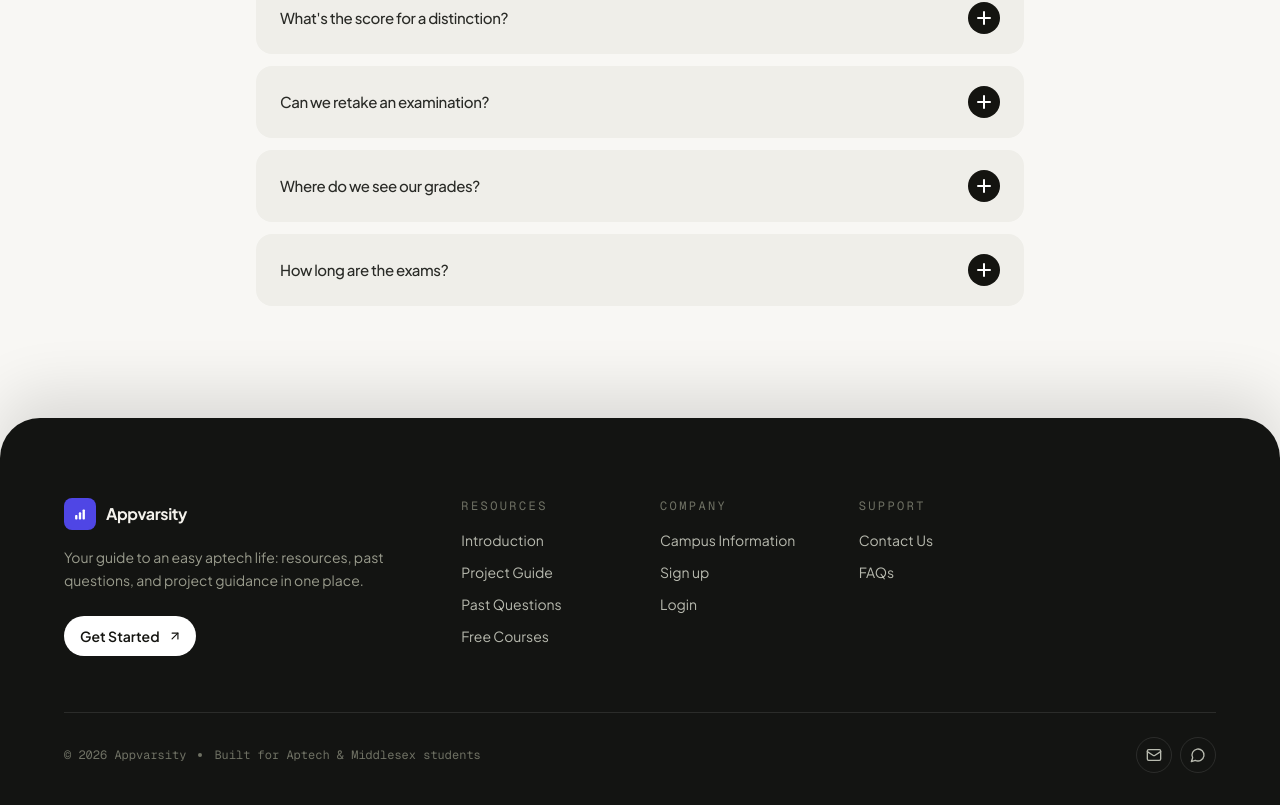
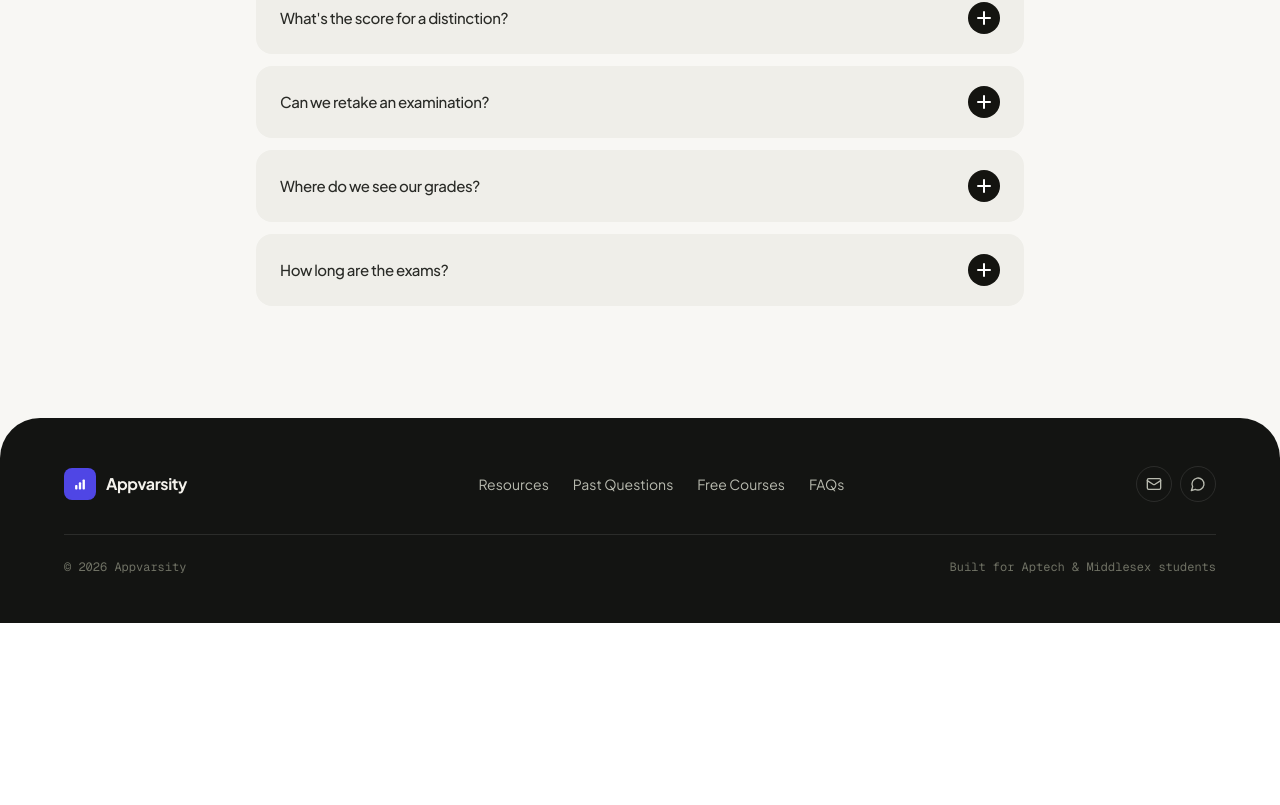
Before and after one commit to somkenemuscle/AppVarsity, a Next.js app: page / in a window 1280 px wide. Shown: the part 3256-4061 px from the top of the page. After the commit the page ends 3879 px from the top, so only its background shows below. Built offline with nearby package versions, Linux system fonts and the light colour scheme; no server answers.

Commit message:
Simplify footer to single-row layout

```diff
--- a/components/shared/Footer.tsx
+++ b/components/shared/Footer.tsx
@@ -1,32 +1,12 @@
 import Link from "next/link"
-import { Mail, MessageCircle, ArrowUpRight } from "lucide-react"
+import { Mail, MessageCircle } from "lucide-react"
 import BrandMark from "./BrandMark"
 
-const footerColumns = [
-    {
-        title: "Resources",
-        links: [
-            { href: "/resources/introduction", label: "Introduction" },
-            { href: "/resources/projectguide/overview", label: "Project Guide" },
+const links = [
+    { href: "/resources/introduction", label: "Resources" },
     { href: "/resources/examination/pastquestions", label: "Past Questions" },
     { href: "/resources/programmingcourses/courses", label: "Free Courses" },
-        ],
-    },
-    {
-        title: "Company",
-        links: [
-            { href: "/resources/middlesex/information", label: "Campus Information" },
-            { href: "/sign-up", label: "Sign up" },
-            { href: "/sign-in", label: "Login" },
-        ],
-    },
-    {
-        title: "Support",
-        links: [
-            { href: "mailto:appvarsitytech@gmail.com", label: "Contact Us" },
     { href: "#faqs", label: "FAQs" },
-        ],
-    },
 ]
 
 const socials = [
@@ -36,52 +16,24 @@ const socials = [
 
 const Footer = () => {
     return (
-        <footer className="relative w-full overflow-hidden rounded-t-[32px] bg-[#131412] px-6 pb-8 pt-14 text-[#f4f2ec] shadow-[0_-24px_60px_rgba(0,0,0,0.12)] md:rounded-t-[40px] md:px-8 md:pt-20">
-            <div className="relative z-10 mx-auto max-w-6xl">
-                <div className="grid grid-cols-2 gap-10 pb-14 md:grid-cols-6">
-                    <div className="col-span-2">
-                        <div className="flex items-center gap-2.5">
+        <footer className="w-full rounded-t-[32px] bg-[#131412] px-6 py-10 text-[#f4f2ec] md:rounded-t-[40px] md:px-8 md:py-12">
+            <div className="mx-auto flex max-w-6xl flex-col gap-8">
+                <div className="flex flex-col items-center gap-6 text-center md:flex-row md:justify-between md:text-left">
+                    <Link href="/" className="flex items-center gap-2.5">
                         <span className="flex h-8 w-8 items-center justify-center rounded-lg bg-[#4f46e5]">
                             <BrandMark className="h-3.5 w-3.5 text-white" />
                         </span>
                         <span className="font-display text-base font-bold tracking-tight">Appvarsity</span>
-                        </div>
-                        <p className="mt-4 max-w-xs text-sm leading-relaxed text-[#9a9c8d]">
-                            Your guide to an easy aptech life: resources, past questions, and project guidance in one place.
-                        </p>
-                        <Link
-                            href="/resources/introduction"
-                            className="group mt-6 inline-flex items-center gap-2 rounded-full bg-white py-2.5 pl-4 pr-3.5 text-sm font-semibold text-[#141410] transition-all duration-200 hover:-translate-y-0.5 hover:bg-[#f0efe9]"
-                        >
-                            Get Started
-                            <ArrowUpRight className="h-3.5 w-3.5 transition-transform duration-200 group-hover:translate-x-0.5 group-hover:-translate-y-0.5" />
                     </Link>
-                    </div>
-                    {footerColumns.map((column) => (
-                        <div key={column.title}>
-                            <p className="mb-4 font-mono text-xs uppercase tracking-[0.2em] text-[#6f7164]">{column.title}</p>
-                            <ul className="flex flex-col gap-3 text-sm">
-                                {column.links.map((link) => (
-                                    <li key={link.href}>
-                                        <Link
-                                            href={link.href}
-                                            className="text-[#b8baaf] transition-colors hover:text-white border-b border-transparent hover:border-white/30 pb-0.5"
-                                        >
+
+                    <nav className="flex flex-wrap items-center justify-center gap-x-6 gap-y-2 text-sm">
+                        {links.map((link) => (
+                            <Link key={link.href} href={link.href} className="text-[#b8baaf] transition-colors hover:text-white">
                                 {link.label}
                             </Link>
-                                    </li>
                         ))}
-                            </ul>
-                        </div>
-                    ))}
-                </div>
+                    </nav>
 
-                <div className="flex flex-col items-center justify-between gap-6 border-t border-white/10 pt-6 md:flex-row">
-                    <div className="flex items-center gap-3 text-xs font-mono text-[#6f7164]">
-                        <span>© {new Date().getFullYear()} Appvarsity</span>
-                        <span className="h-1 w-1 rounded-full bg-[#6f7164]" />
-                        <span>Built for Aptech &amp; Middlesex students</span>
-                    </div>
                     <div className="flex items-center gap-2">
                         {socials.map((social) => (
                             <a
@@ -97,6 +49,11 @@ const Footer = () => {
                         ))}
                     </div>
                 </div>
+
+                <div className="flex flex-col items-center gap-2 border-t border-white/10 pt-6 text-xs font-mono text-[#6f7164] md:flex-row md:justify-between">
+                    <span>© {new Date().getFullYear()} Appvarsity</span>
+                    <span>Built for Aptech &amp; Middlesex students</span>
+                </div>
             </div>
         </footer>
     )
```
Lines whose indentation alone changed are shown as unchanged.
